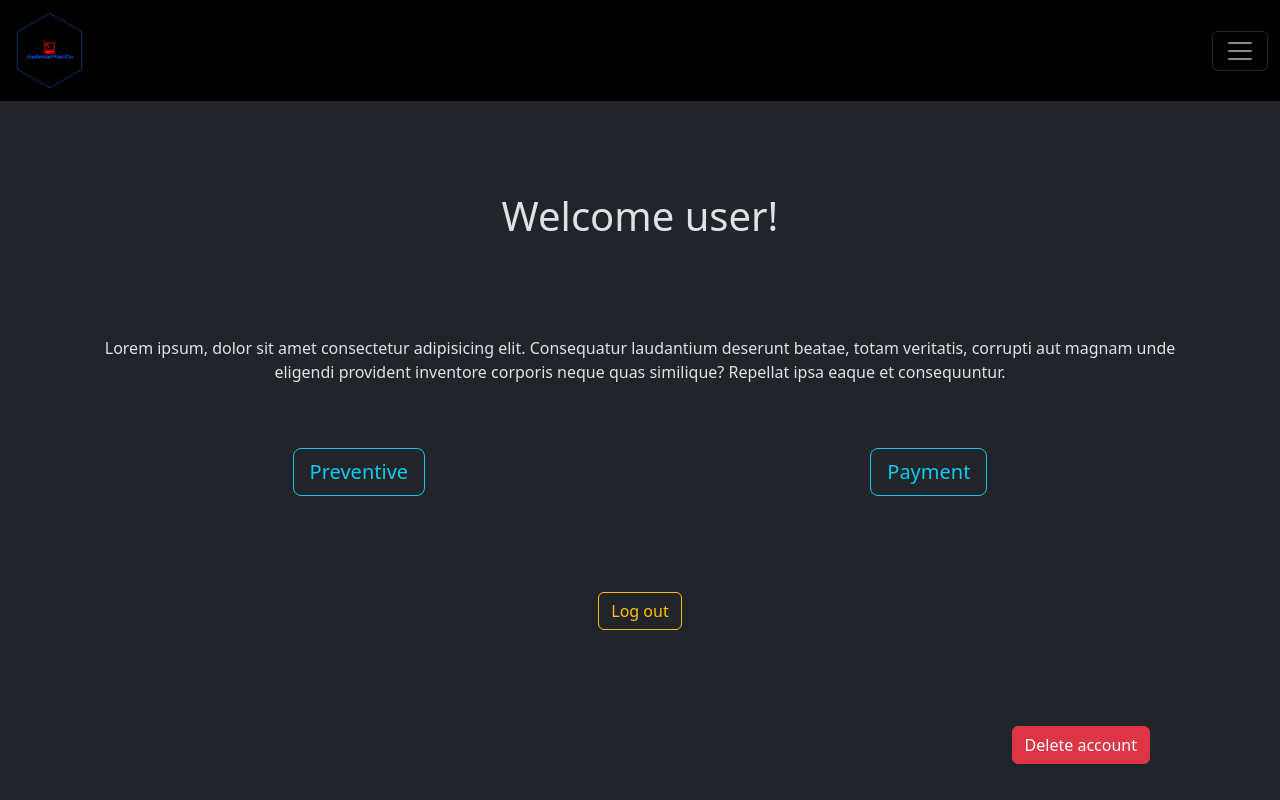
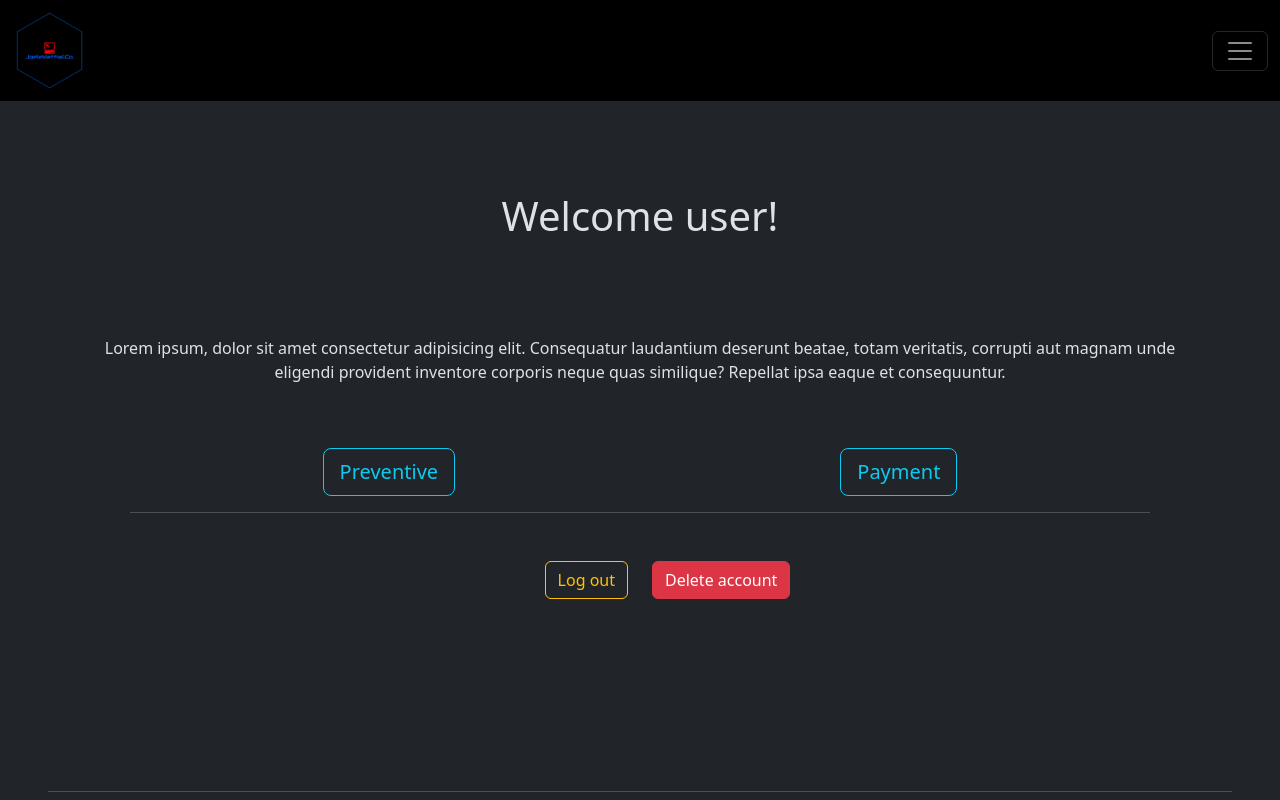
Before and after one commit to WebDevJoJo/JoeMatFolio, an Angular app: page /personal-area in a window 1280 px wide. Shown: the top 800 px of the page. Built offline with nearby package versions, Linux system fonts and the light colour scheme.

Commit message:
bottom style adjusted in welcome page

```diff
--- a/src/app/personal-area/welcome/welcome.component.html
+++ b/src/app/personal-area/welcome/welcome.component.html
@@ -7,11 +7,11 @@
       eligendi provident inventore corporis neque quas similique? Repellat ipsa
       eaque et consequuntur.
     </p>
-    <div class="row justify-content-around">
+    <div class="row justify-content-around border-bottom m-5">
       <div class="col-auto">
         <button
           type="button"
-          class="btn btn-outline-info btn-lg m-5"
+          class="btn btn-outline-info btn-lg m-3"
           routerLink="/preventive"
         >
           Preventive
@@ -20,7 +20,7 @@
       <div class="col-auto">
         <button
           type="button"
-          class="btn btn-outline-info btn-lg m-5"
+          class="btn btn-outline-info btn-lg m-3"
           routerLink="/payment"
         >
           Payment
@@ -28,19 +28,17 @@
       </div>
     </div>
     <div class="row justify-content-center">
-      <div class="col-auto">
+      <div class="col text-end">
         <button
           type="button"
-          class="btn btn-outline-warning m-5"
+          class="btn btn-outline-warning"
           routerLink="/home"
         >
           Log out
         </button>
       </div>
-    </div>
-    <div class="row justify-content-end">
-      <div class="col-auto">
-        <button type="button" class="btn btn-danger m-5" routerLink="/home">
+      <div class="col text-start">
+        <button type="button" class="btn btn-danger" routerLink="/home">
           Delete account
         </button>
       </div>
```
